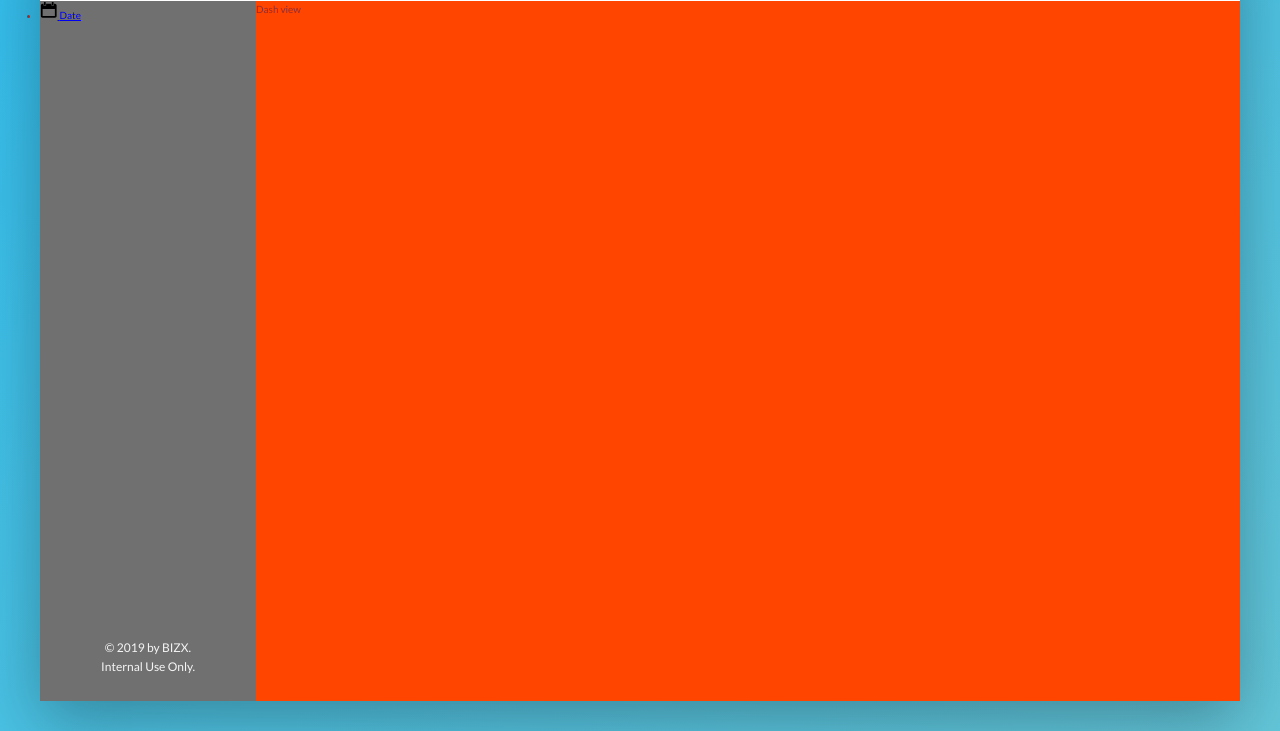
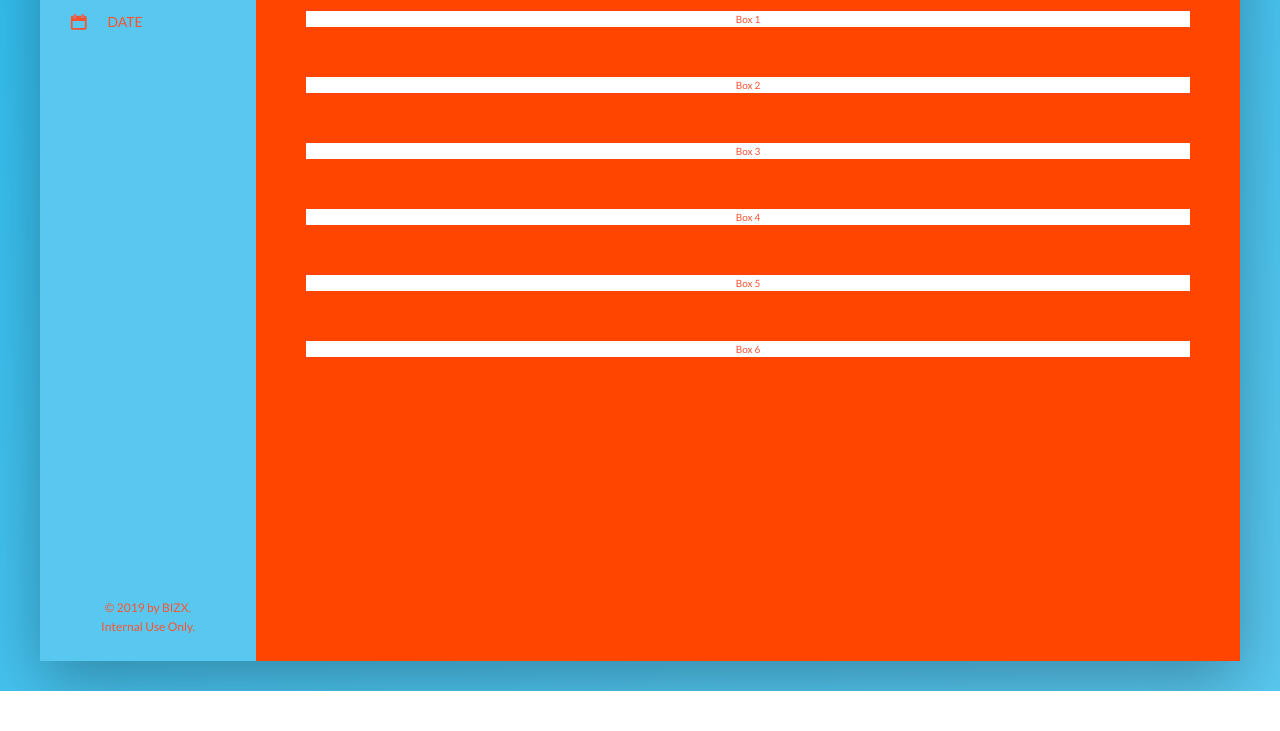
Before and after one commit to JonathanTorresHerrera/Bizx_Metric_Dashboard, a website: page index.html in a window 1280 px wide. Shown: the part 149-880 px from the top of the page. After the commit the page ends 840 px from the top, so only its background shows below. Drawn offline with Linux system fonts and the light colour scheme.

Commit message:
Update as of 4/16

```diff
--- a/index.html
+++ b/index.html
@@ -41,15 +41,15 @@
                         </svg>
                     </div>
 
+                    <div class="user-nav__user">
+                        <img src="img/user_photo.jpg" alt="User Photo" class="user-nav__user-photo">
+                        <span class="user-nav__user-name">Jonathan</span>
+                    </div>
+
                     <div class="user-nav__icon-box">
                         <svg class="user-nav__icon">
                                 <use xlink:href="img/sprite.svg#icon-menu"></use>
                         </svg>
-                    </div>
-
-                    <div class="user-nav__user">
-                        <img src="img/user_photo.jpg" alt="User Photo" class="user-nav__user-photo">
-                        <span class="user-nav__user-name">Jonathan</span>
                     </div>
 
                 </nav>
@@ -59,7 +59,7 @@
             <div class="content">
                 <nav class="sidebar">
                     <ul class="side-nav">
-                        <li class="side-nav__item">
+                        <li class="side-nav__item side-nav__item--active">
                             <a href="#" class="side-nav__link">
                                 <svg class="side-nav__icon">
                                     <use xlink:href="img/sprite.svg#icon-calendar"></use>
@@ -76,8 +76,15 @@
 
 
                 <main class="dash-view">
-                    Dash view
-                </main>
+                    <div class="metric-boxes">
+                        <div class="metric-boxes__box box1">Box 1</div>
+                        <div class="metric-boxes__box box2">Box 2</div>
+                        <div class="metric-boxes__box box3">Box 3</div>
+                        <div class="metric-boxes__box box4">Box 4</div>
+                        <div class="metric-boxes__box box5">Box 5</div>
+                        <div class="metric-boxes__box box6">Box 6</div>
+                    </div>
+                </main2
             </div>
         </div>
 
--- a/package.json
+++ b/package.json
@@ -7,14 +7,12 @@
     "watch:sass": "node-sass sass/main.scss css/style.css -w",
     "devserver": "live-server",
     "start": "npm-run-all --parallel devserver watch:sass",
-
     "compile:sass": "node-sass sass/main.scss css/style.comp.css",
     "concat:css": "concat -o css/style.concat.css css/icon-font.css css/style.comp.css",
     "prefix:css": "postcss --use autoprefixer -b 'last 10 versions' css/style.concat.css -o css/style.prefix.css",
     "compress:css": "node-sass css/style.prefix.css css/style.css --output-style compressed",
     "build:css": "npm-run-all compile:sass concat:css prefix:css compress:css"
   },
-
   "author": "Jonathan",
   "license": "ISC",
   "devDependencies": {
--- a/sass/_base.scss
+++ b/sass/_base.scss
@@ -1,16 +1,29 @@
 :root {
+
+    /*USE THESE FOR BACKGROUNDS*/
     --color-primary: #30BCED;
-    --color-primary-light: #63C6D9;
-    --color-primary-dark: #0D49A2;
+    --color-primary-light: #59C8F0;
+    --color-primary-dark: #1C708E;
 
-    --color-grey: #E8E8E8;
-    --color-grey-light: #F5F5F5;
-    --color-grey-dark: #707070;
+    --color-secondary: #FC5130;
+    --color-secondary-light: ;
+    --color-secondary-dark: ;
 
-    --color-primary-typography: #952D2D;
-    --color-primary-typography-light: #FC5130;
-    --color-primary-typography-dark: #888484;
+    /*GREY COLORS FOR RANDOM ITEMS*/
+    --color-grey: #D0D0D0;
+    --color-grey-light-1: #ECECEC;
+    --color-grey-light-2: #F3F3F3;
+    --color-grey-dark-1: #A2A2A2;
+    --color-grey-dark-2: #5C5C5C;
 
+    /*THESE ARE USED FOR TYPOGRAPHY*/
+    --color-primary-typography: #FC5230;
+    --color-primary-typography-light-1: #FC7459;
+    --color-primary-typography-light-2: #FDA897;
+    --color-primary-typography-dark-1: #B03921;
+    --color-primary-typography-dark-2: #642013;
+
+    /*DROP SHAADOW FOR RANDOM ITEMS, INCLUDING TYPOGRAPHY*/
     --shadow-dark: 0 2rem 6rem rgba(0,0,0,.3);
 
 }
--- a/sass/_components.scss
+++ b/sass/_components.scss
@@ -25,7 +25,7 @@
         &:focus {
             outline: none;
             width: 100%;
-            background-color: var(--color-grey-light);
+            background-color: var(--color-grey-light-1);
         }
 
         &::-webkit-input-placeholder {
@@ -36,7 +36,7 @@
     }
 
     &__input:focus + &__button {
-        background-color: var(--color-grey-light)
+        background-color: var(--color-grey-light-1)
 
     }
 
@@ -122,17 +122,62 @@
 /* SIDE NAVIGATION*/
 
 .side-nav {
+    font-size: 1.4rem;
+    list-style: none;
+    margin-top: 3.5rem;
+
     &__item {
+        position: relative;
+
+        &:not(:last-child) {
+            margin-bottom: .5rem;
+        }
+    }
+
+    &__item::before {
+        content: "";
+        position: absolute;
+        top: 0;
+        left: 0;
+        height: 100%;
+        width: 3px;
+        background-color: var(--color-grey);
+        transform: scaleY(0);
+        transition: transform .2s, width .4s cubic-bezier(1,0,0,1) .2s;
+
 
     }
 
-    &__link {
+    &__item:hover::before,
+    &__item--avtive:hover::before {
+        transform: scaleY(1);
+        width: 100%;
 
+    }
+
+    &__link:link,
+    &__link:visited {
+        color: var(--color-grey-light);
+        text-decoration: none;
+        text-transform: uppercase;
+        display: block;
+        padding: 1.5rem 3rem;
+        position: relative;
+        z-index: 10;
+
+        display: flex;
+        align-items: center;
+    }
+
+    &__icon:hover {
+        color: orangered;
     }
 
     &__icon {
         width: 1.75rem;
         height: 1.75rem;
+        margin-right: 2rem;
+        fill: currentColor;
 
     }
 }
--- a/sass/_layout.scss
+++ b/sass/_layout.scss
@@ -1,7 +1,7 @@
 .container {
     max-width: 120rem;
-    margin: 8rem auto;
-    background-color: var( --color-grey-light);
+    margin: 4rem auto;
+    background-color: var(--color-primary-dark);
     box-shadow: var(--shadow-dark);
 
     min-height: 50rem;
@@ -11,8 +11,8 @@
 .header {
     font-size: 1.4rem;
     height: 7rem;
-    background-color: #fff;
-    border-bottom: var(--color-grey);
+    background-color: var(--color-grey-light-2);
+    border-bottom: var(--color-grey-light-1);
     display: flex;
     justify-content: space-between;
     align-items: center;
@@ -24,7 +24,7 @@
 }
 
 .sidebar {
-    background-color: var(--color-grey-dark);
+    background-color: var(--color-primary-light);
     /*Experiment with percent in flex property to grow/shrink side bar*/
     flex: 0 0 18%;
 
@@ -36,9 +36,23 @@
 }
 
 .dash-view {
-    background-color: #fff;
     background-color: orangered;
     flex: 1;
     height: 70rem;
+    padding: 0;
 
 }
+
+.metric-boxes__box {
+    background-color: white;
+    margin: 5rem;
+    display: flex;
+	flex-direction: column;
+	flex-wrap: wrap;
+	justify-content: space-around;
+	align-items: center;
+	align-content: space-around;
+
+
+
+}
```
Also changed, not shown: CSS/style.css.
